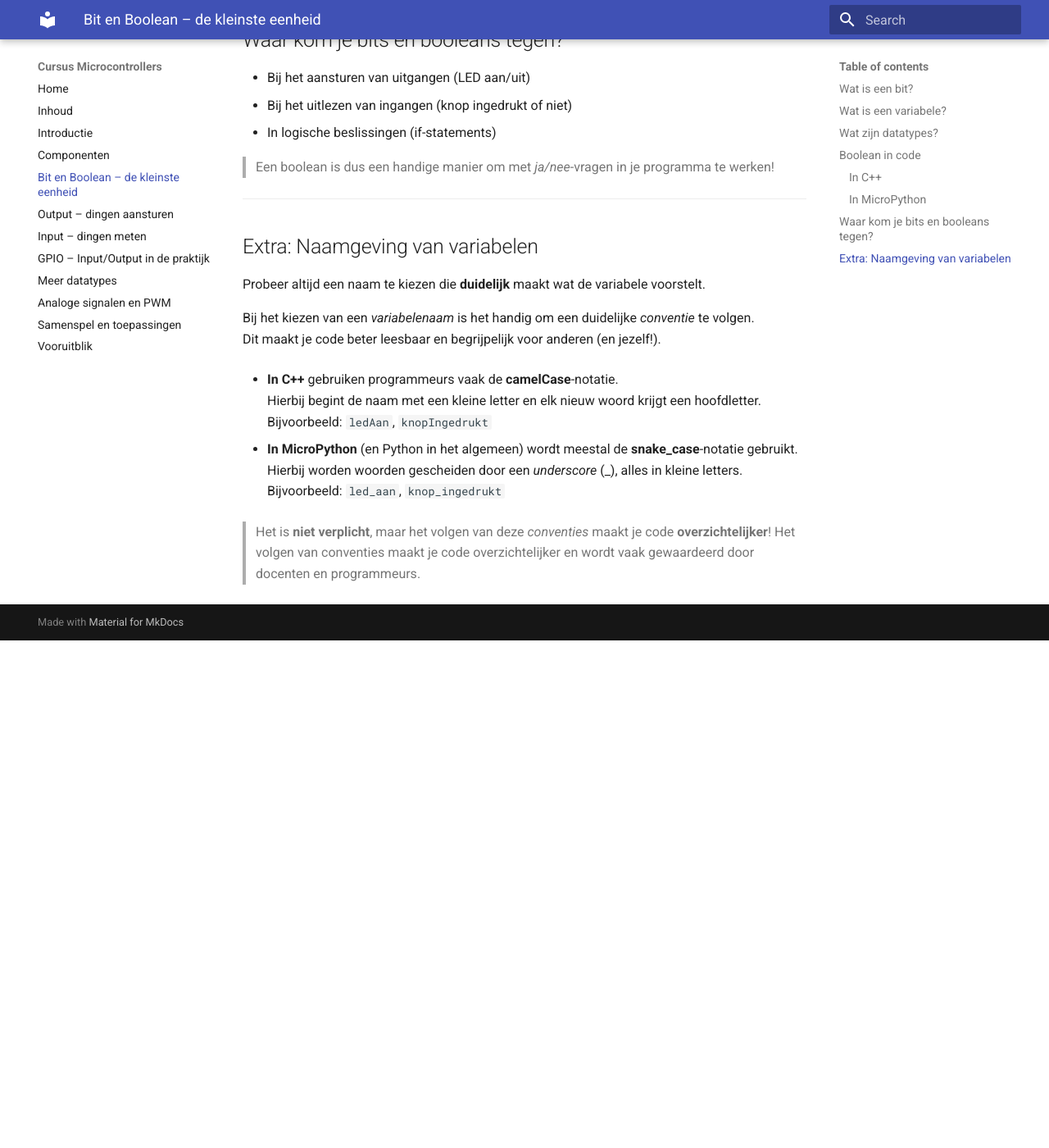
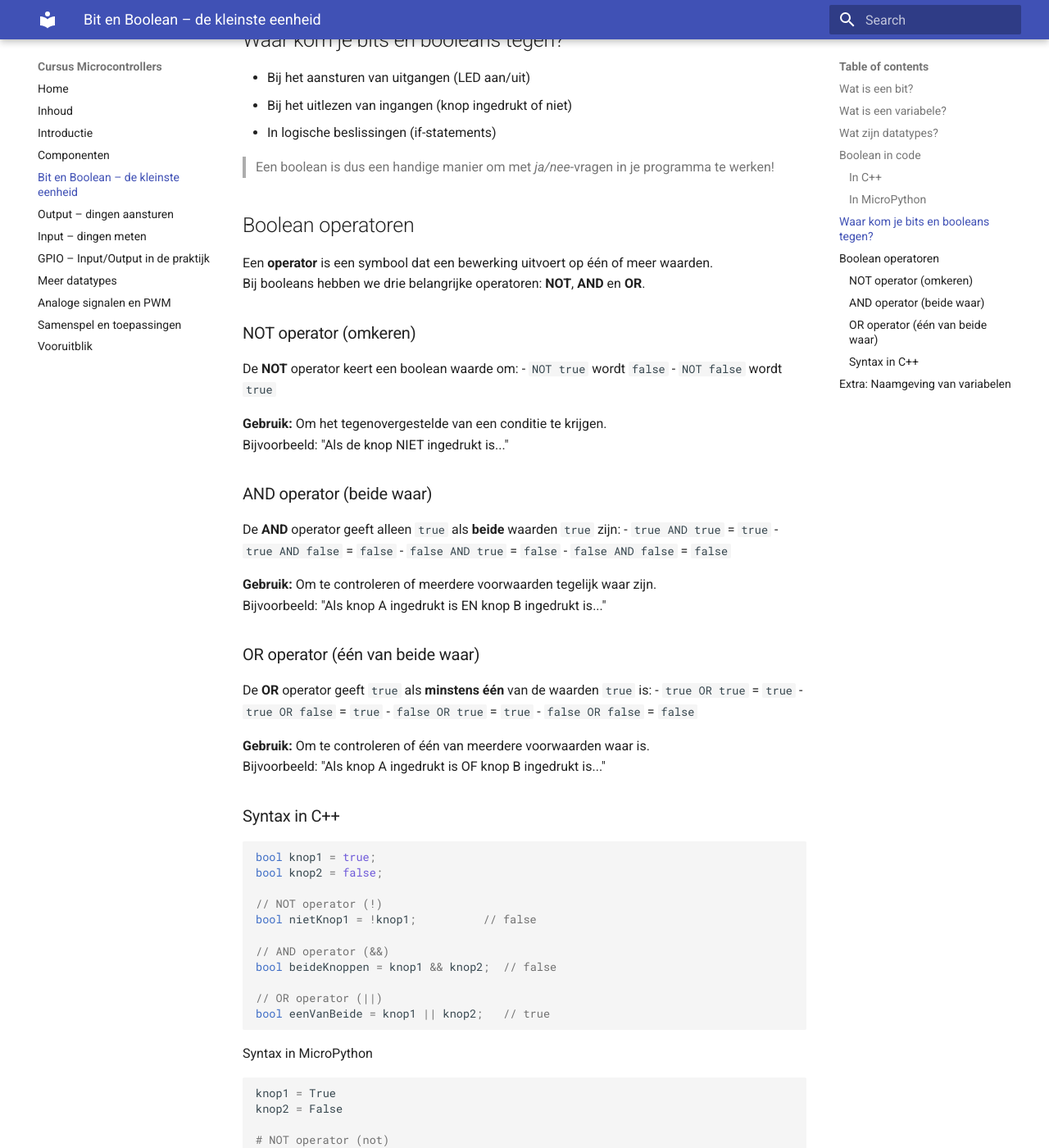
Before and after one commit to guybuys/CursusMicrocontrollers, an MkDocs documentation site: the page built from docs/bit_boolean.md, in a window 1280 px wide and 1400 px high, scrolled down 2002 px. Shown: the whole window at 82% size. Built offline with MkDocs 1.6.1 and Material for MkDocs 9.7.7, drawn with Linux system fonts in a browser that asks for light colours; before the commit the page ends 2783 px from its top, so only the background shows below that; some of the changed text lies outside the part shown.

Commit message:
Operatoren bij bit_boolean gevoegd en links naar toepassingen gezet

````diff
--- a/docs/bit_boolean.md
+++ b/docs/bit_boolean.md
@@ -67,6 +67,70 @@ knop_ingedrukt = False  # Knop niet ingedrukt
 
 > Een boolean is dus een handige manier om met *ja/nee*-vragen in je programma te werken!
 
+## Boolean operatoren
+
+Een **operator** is een symbool dat een bewerking uitvoert op één of meer waarden.
+Bij booleans hebben we drie belangrijke operatoren: **NOT**, **AND** en **OR**.
+
+### NOT operator (omkeren)
+De **NOT** operator keert een boolean waarde om:
+- `NOT true` wordt `false`
+- `NOT false` wordt `true`
+
+**Gebruik:** Om het tegenovergestelde van een conditie te krijgen.
+Bijvoorbeeld: "Als de knop NIET ingedrukt is..."
+
+### AND operator (beide waar)
+De **AND** operator geeft alleen `true` als **beide** waarden `true` zijn:
+- `true AND true` = `true`
+- `true AND false` = `false`
+- `false AND true` = `false`
+- `false AND false` = `false`
+
+**Gebruik:** Om te controleren of meerdere voorwaarden tegelijk waar zijn.
+Bijvoorbeeld: "Als knop A ingedrukt is EN knop B ingedrukt is..."
+
+### OR operator (één van beide waar)
+De **OR** operator geeft `true` als **minstens één** van de waarden `true` is:
+- `true OR true` = `true`
+- `true OR false` = `true`
+- `false OR true` = `true`
+- `false OR false` = `false`
+
+**Gebruik:** Om te controleren of één van meerdere voorwaarden waar is.
+Bijvoorbeeld: "Als knop A ingedrukt is OF knop B ingedrukt is..."
+
+### Syntax in C++
+
+```cpp
+bool knop1 = true;
+bool knop2 = false;
+
+// NOT operator (!)
+bool nietKnop1 = !knop1;          // false
+
+// AND operator (&&)
+bool beideKnoppen = knop1 && knop2;  // false
+
+// OR operator (||)
+bool eenVanBeide = knop1 || knop2;   // true
+
+```
+Syntax in MicroPython
+```python
+knop1 = True
+knop2 = False
+
+# NOT operator (not)
+niet_knop1 = not knop1          # False
+
+# AND operator (and)
+beide_knoppen = knop1 and knop2  # False
+
+# OR operator (or)
+een_van_beide = knop1 or knop2   # True
+```
+
 ---
 ## Extra: Naamgeving van variabelen
 
````
Also changed, not shown: docs/toepassingen.md (+13 -0 lines).
